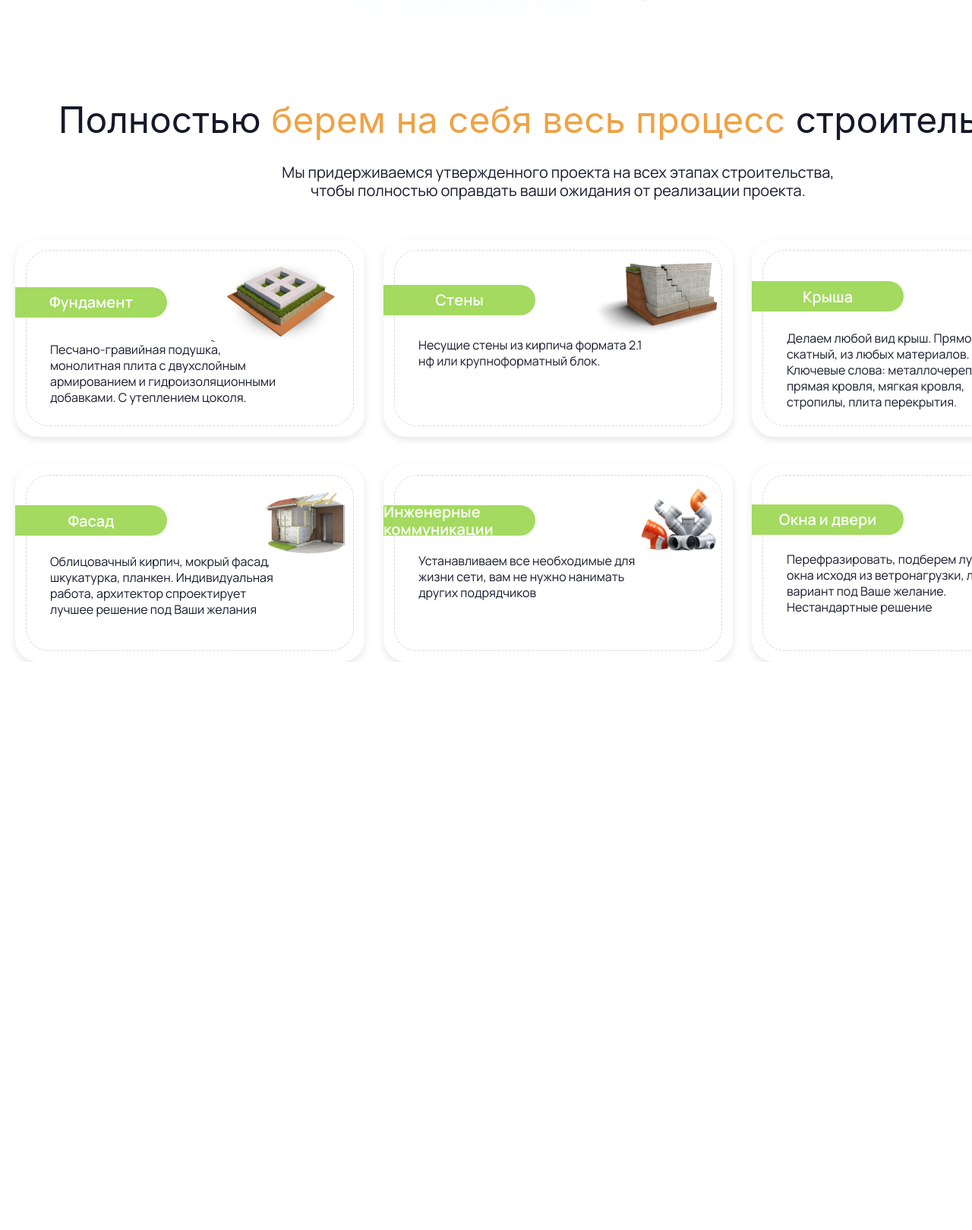
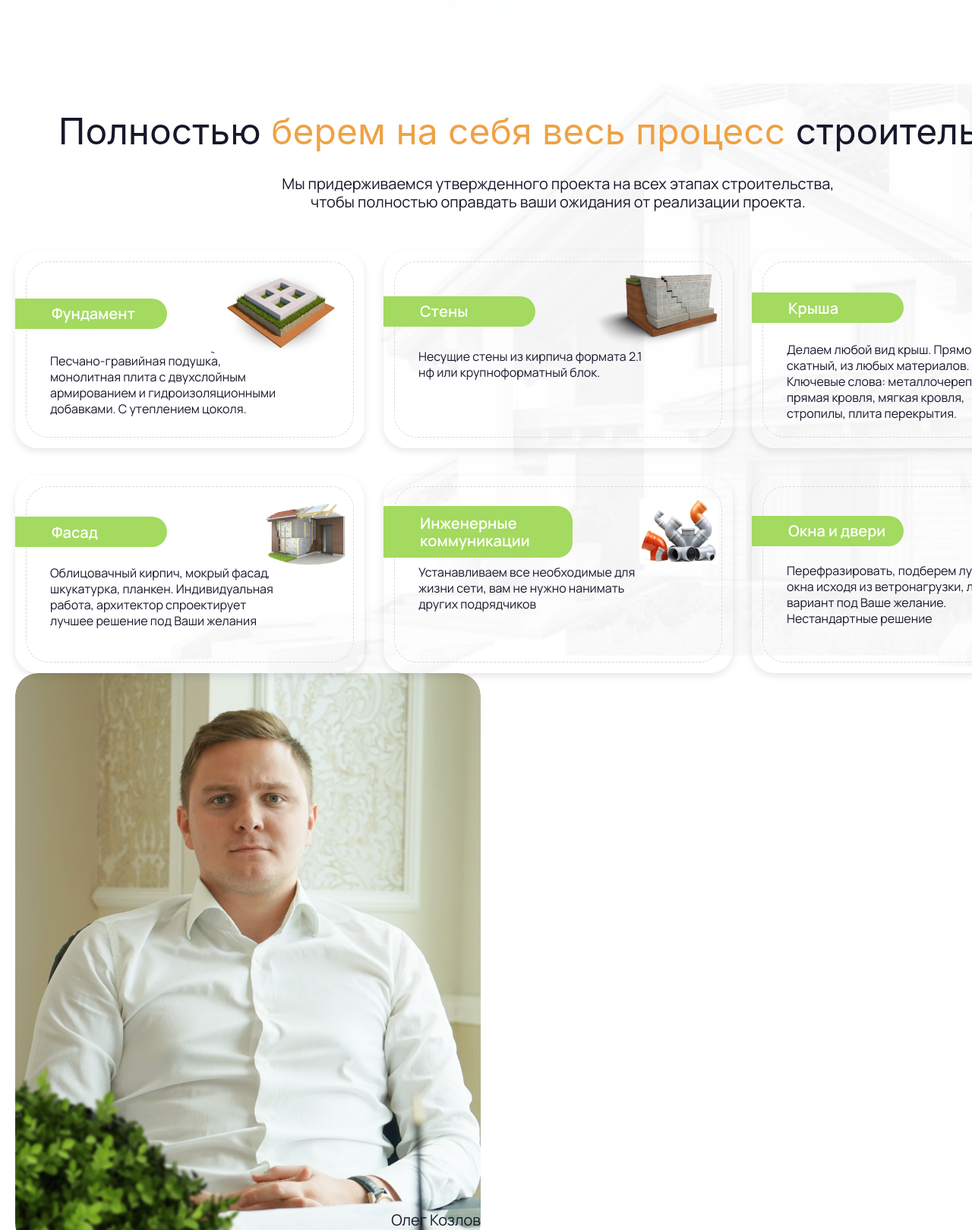
Before and after one commit to blvckonej/nako, a website built with Vite: page index.html in a window 1280 px wide. Shown: the part 2442-4061 px from the top of the page at 76% size. Before the commit the page ends 3313 px from the top, so only its background shows below. Built offline with nearby package versions, Linux system fonts and the light colour scheme; files whose address does not match are found by name.

Commit message:
clean code

```diff
--- a/index.html
+++ b/index.html
@@ -140,7 +140,8 @@
           </div>
         </div>
       </section>
-      <section class="advatages container">
+      <section class="advantages">
+        <div class="container">
           <h2 class="advantages__title section_title">
             Полностью <span>берем на себя весь процесс</span> строительства
           </h2>
@@ -200,7 +201,7 @@
             <div class="advantages__block-wrapp">
               <div class="advantages__block-dashed">
                 <div class="advantages__block-title">
-                <p class="advantages__block-subtitle">Инженерные коммуникации</p>
+                  <p class="advantages__block-subtitle advantages__height">Инженерные коммуникации</p>
                   <img src="./src/images/block5.png" alt="Иконка блока" class="advantages__block-img">
                 </div>
                 <p class="advantages__block-subdescr">
@@ -221,6 +222,50 @@
               </div>
             </div>
           </div>
+        </div>
+      </section>
+      <section class="feedback">
+        <div class="container">
+          <div class="feedback__block">
+            <div class="feedback__portrait">
+              <div class="feedback__portrait-descr">
+                <p class="feedback__portrait-name">Олег Козлов</p>
+                <p class="feedback__portrait-jobtitle">директор компании</p>
+              </div>
+            </div>
+            <div class="feedback__consultation">
+              <h2 class="feedback__consultation-title section_title">
+                Получите <span>экспертную консультацию</span> нашего архитектора
+              </h2>
+              <ul class="feedback__consultation-list">
+                <li class="feedback__consultation-item">
+                  <p class="feedback__consultation-dots"></p>
+                  <p class="feedback__consultation-text">
+                    Подскажем как уложиться в планируемый бюджет
+                  </p>
+                </li>
+                <li class="feedback__consultation-item">
+                  <p class="feedback__consultation-dots"></p>
+                  <p class="feedback__consultation-text">
+                    Подберем по необходимости подходящую ипотечную программу
+                  </p>
+                </li>
+                <li class="feedback__consultation-item">
+                  <p class="feedback__consultation-dots"></p>
+                  <p class="feedback__consultation-text">
+                    Расскажем из чего состоит проект и строительство дома по конкретным этапам
+                  </p>
+                </li>
+                <li class="feedback__consultation-item">
+                  <p class="feedback__consultation-dots"></p>
+                  <p class="feedback__consultation-text">
+                    Посчитаем предварительную стоимость и ответим на все вопросы
+                  </p>
+                </li>
+              </ul>
+            </div>
+          </div>
+        </div>
       </section>
     </main>
     <script type="module" src="/src/js/main.js"></script>
--- a/src/scss/section.scss
+++ b/src/scss/section.scss
@@ -6,6 +6,10 @@ section {
         span {
             color: var(--color-orange);
           }
+    }
+    .advantages__height {
+        width: 201px;
+        height: 68px;
     }
 }
 
--- a/src/scss/style.scss
+++ b/src/scss/style.scss
@@ -168,7 +168,7 @@ header {
   background-position: center center;
   height: 846px;
   padding-top: 15px;
-  padding-bottom: 150px;
+  padding-bottom: 130px;
   &__block {
     @include df-center-sb;
   }
@@ -231,6 +231,10 @@ header {
 }
 
 .advantages {
+  background-image: url('../images/backadvantages.png');
+  background-repeat: no-repeat;
+  background-position: right;
+  padding-top: 35px;
   &__block {
     @include df-center-sb;
     flex-wrap: wrap;
@@ -263,10 +267,11 @@ header {
     @include df-center-sb;
   }
   &__block-subtitle {
-    @include df-center-all;
-    width: 200px;
+    @include df-center;
+    width: 152px;
     height: 40px;
     margin-left: -15px;
+    padding-left: 48px;
     border-top-right-radius: var(--border-radius-s);
     border-bottom-right-radius: var(--border-radius-s);
     background: var(--color-green);
@@ -280,3 +285,19 @@ header {
     margin-left: 31px;
   }
 }
+
+.feedback {
+  &__portrait {
+    width: 613px;
+    height: 754px;
+    background-image: url('../images/boss.png');
+    border-radius: var(--border-radius-m);
+  }
+  &__portrait-descr {
+    height: 100%;
+    display: flex;
+    flex-direction: column;
+    align-items: flex-end;
+    justify-content: flex-end;
+  }
+}
```
Also changed, not shown: src/images/backadvantages.png (added), src/images/boss.png (added), src/images/tree.png (added). Lines whose indentation alone changed are shown as unchanged.
